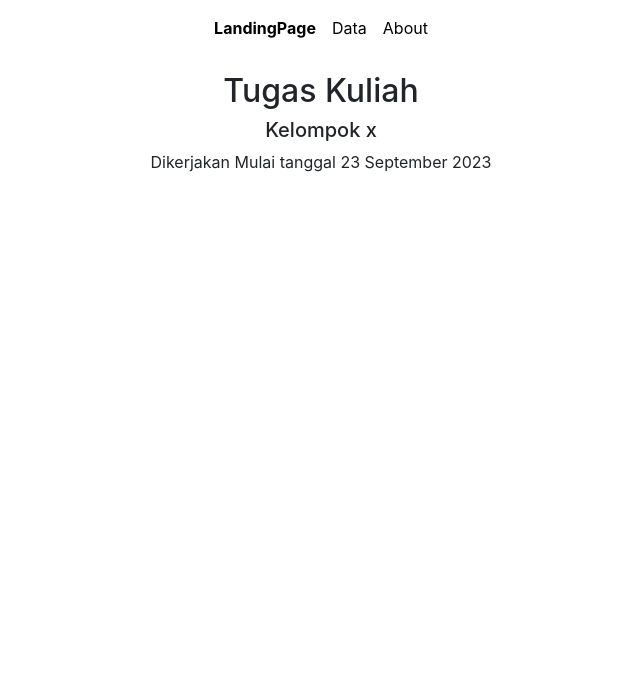
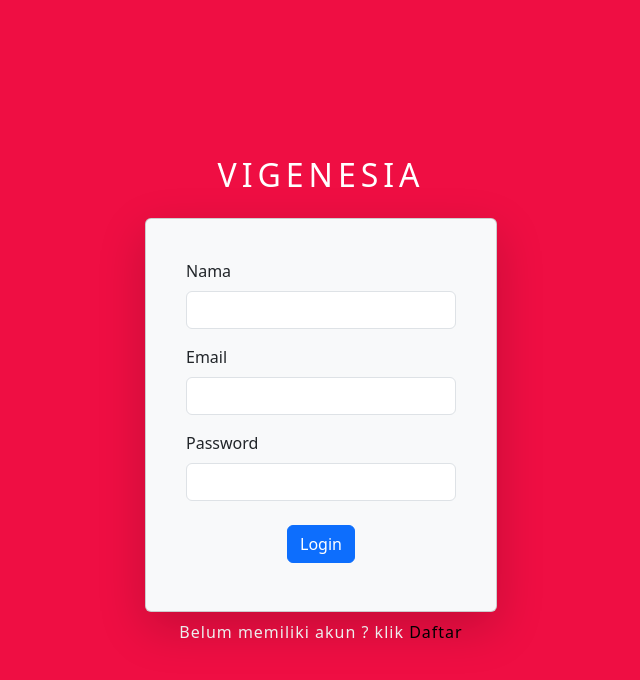
Before and after one commit to Bantas93/vigenesia-student-assignments., a React (Create React App) app: page / in a window 1280 px wide. Shown: the top 680 px of the page, without its empty margins (319-959 px from the left). Built offline with nearby package versions, Linux system fonts and the light colour scheme.

Commit message:
refactor file and code

```diff
--- a/src/App.js
+++ b/src/App.js
@@ -1,28 +1,20 @@
 import { BrowserRouter as Router, Routes, Route } from "react-router-dom";
-import "./App.css";
-import Navbar from "./Components/Navbar";
-import Dashboard from "./Components/Dashboard";
-import Data from "./Components/Data";
+// import Navbar from "./Components/Navbar";
 import Login from "./Components/Login";
-import AllData from "./Components/AllData";
+import DataUser from "./Components/DataUser";
 import DataMotivasi from "./Components/DataMotivasi";
 import UpdateData from "./Components/UpdateData";
 import UpdateMotivasi from "./Components/UpdateMotivasi";
-import About from "./Components/About";
 
 function App() {
   return (
     <Router>
       <>
-        <Navbar />
+        {/* <Navbar /> */}
         <Routes>
-          <Route path="/" element={<Dashboard />}></Route>
-          <Route path="/About" element={<About />}></Route>
-          <Route path="/Data" element={<Data />}>
-            <Route path="/Data/AllData" element={<AllData />} />
-            <Route path="/Data/DataMotivasi" element={<DataMotivasi />} />
-            <Route path="/Data/Login" element={<Login />} />
-          </Route>
+          <Route path="/DataUser" element={<DataUser />} />
+          <Route path="/DataMotivasi" element={<DataMotivasi />} />
+          <Route path="/" element={<Login />} />
           <Route path="/UpdateData" element={<UpdateData />} />
           <Route path="/UpdateMotivasi" element={<UpdateMotivasi />} />
         </Routes>
--- a/src/Components/About.js
+++ /dev/null
@@ -1,9 +0,0 @@
-const About = () => {
-  return (
-    <div className="container text-center">
-      <h1>About</h1>
-    </div>
-  );
-};
-
-export default About;
--- a/src/Components/Dashboard.js
+++ /dev/null
@@ -1,11 +0,0 @@
-const Dashboard = () => {
-  return (
-    <div className="container text-center">
-      <h2 className="mt-3">Tugas Kuliah</h2>
-      <h5>Kelompok x</h5>
-      <p>Dikerjakan Mulai tanggal 23 September 2023</p>
-    </div>
-  );
-};
-
-export default Dashboard;
--- a/src/Components/Data.js
+++ /dev/null
@@ -1,44 +0,0 @@
-import { NavLink, Outlet } from "react-router-dom";
-
-const Data = () => {
-  const navLinkStyles = ({ isActive }) => {
-    return {
-      color: isActive ? "white" : "black",
-      textDecoration: isActive ? "none" : "none",
-      opacity: isActive ? "100%" : "100%",
-      fontWeight: isActive ? "bold" : "",
-      backgroundColor: isActive ? "#212529" : "",
-      borderRadius: isActive ? "5%" : "",
-    };
-  };
-  return (
-    <>
-      <div className="container">
-        <NavLink
-          to="/Data/Login"
-          className="m-2 p-1 hov-e"
-          style={navLinkStyles}
-        >
-          Login
-        </NavLink>
-        <NavLink
-          to="/Data/AllData"
-          className="m-2 p-1 hov-e"
-          style={navLinkStyles}
-        >
-          Data User
-        </NavLink>
-        <NavLink
-          to="/Data/DataMotivasi"
-          className="m-2 p-1 hov-e"
-          style={navLinkStyles}
-        >
-          Data Motivasi
-        </NavLink>
-        <Outlet />
-      </div>
-    </>
-  );
-};
-
-export default Data;
--- a/src/Components/AllData.js
+++ b/src/Components/DataUser.js
@@ -1,7 +1,8 @@
 import React, { useState, useEffect } from "react";
 import { Link } from "react-router-dom";
+import Navbar from "./Navbar";
 
-const AllData = () => {
+const DataUser = () => {
   let [users, setUsers] = useState([]);
   useEffect(() => {
     fetch("http://www.vigenesia.org/api/user")
@@ -15,6 +16,7 @@ const AllData = () => {
   }, []);
   return (
     <div className="container-fluid">
+      <Navbar />
       <h4 className="text-center mt-3">
         Get Data dari {""}
         <Link
@@ -29,35 +31,27 @@ const AllData = () => {
         </Link>
       </h4>
       <div className="container p-5">
-        <table className="table table-striped mt-5">
+        <table className="table table-striped mt-5 text-center">
           <thead>
             <tr>
               <th className="border">No</th>
               <th className="border">Nama</th>
+              <th className="border">Email</th>
               <th className="border">Profesi</th>
-              <th className="border">Email</th>
-              <th className="border">Password</th>
-              <th className="border">Role</th>
-              <th className="border">Tgl Input</th>
-              <th className="border">Tgl Modified</th>
               <th className="border">Aksi</th>
             </tr>
           </thead>
           <tbody>
-            {users.map((user, index) => (
+            {users.map((user, no) => (
               <tr key={user.idUser}>
-                <td className="border">{index + 1}</td>
+                <td className="border">{no + 1}</td>
                 <td className="border">{user.nama}</td>
+                <td className="border">{user.email}</td>
                 <td className="border">{user.profesi}</td>
-                <td className="border">{user.email}</td>
-                <td className="border">{user.password}</td>
-                <td className="border">{user.role_id}</td>
-                <td className="border ps-3 pe-3">{user.tanggal_input}</td>
-                <td className="border ps-3 pe-3">{user.modified}</td>
-                <td className="border ps-3 pe-3">
-                  <button className="btn btn-primary m-1">
+                <td className="border  text-center">
+                  <button className="btn btn-primary">
                     <Link
-                      to="/Data/UpdateData"
+                      to="/UpdateData"
                       state={{ updateUser: user }}
                       style={{ textDecoration: "none", color: "white" }}
                     >
@@ -74,4 +68,4 @@ const AllData = () => {
   );
 };
 
-export default AllData;
+export default DataUser;
--- a/src/Components/Login.js
+++ b/src/Components/Login.js
@@ -1,15 +1,21 @@
 import { useState } from "react";
-
+import { Link } from "react-router-dom";
+// window.addEventListener("beforeunload", (ev) => {
+//   ev.preventDefault();
+//   return (
+//     (ev.returnValue = "Are you sure you want to close?"), localStorage.clear()
+//   );
+// });
 const Login = () => {
   const [nama, setNama] = useState();
   const [email, setEmail] = useState();
   const [password, setPassword] = useState();
-  const [message, setMessage] = useState();
 
   const handleNamaValue = (e) => {
     setNama(e.target.value);
   };
-  const handleEmailValue = (e) => {
+
+  let handleEmailValue = (e) => {
     setEmail(e.target.value);
   };
   const handlePasswordValue = (e) => {
@@ -17,7 +23,6 @@ const Login = () => {
   };
 
   const submit = () => {
-    console.log(submit);
     let formbody = [];
     const value1 = encodeURIComponent(nama);
     const value2 = encodeURIComponent(email);
@@ -39,54 +44,70 @@ const Login = () => {
     })
       .then((response) => response.json())
       .then((data) => {
-        setMessage(data.message);
-        console.log(message);
-        // console.log(data);
+        window.alert(data.message);
+        localStorage.setItem("user", data.data.email);
+        window.location.href = "/DataUser";
       })
       .catch((error) => {
         console.error("Error fetching data:", error);
       });
-    // window.alert(message);
   };
-
   return (
-    <div class="container">
-      <div class="row align-items-center pb-5" style={{ height: "600px" }}>
-        <div class="col"></div>
-        <div class="col d-flex justify-content-center align-items-center border border-secondary p-5">
-          <div>
-            <div class="mb-3">
-              <label class="form-label">Name</label>
+    <div className="container-fluid d-flex flex-column justify-content-center align-items-center bg-login">
+      <h2 class="d-flex text-white p-3" style={{ letterSpacing: "5px" }}>
+        VIGENESIA
+      </h2>
+      <div
+        class="card shadow-lg p-4 mb-2 bg-body-tertiary rounded"
+        style={{ width: "22rem" }}
+      >
+        <div class="card-body">
+          <div className="mb-3">
+            <label name="inputName" className="form-label ">
+              Nama
+            </label>
             <input
+              name="inputName"
               type="text"
-                class="form-control"
+              className="form-control"
               onChange={handleNamaValue}
             />
           </div>
-            <div class="mb-3">
-              <label class="form-label">Email address</label>
+          <div className="mb-3">
+            <label name="inputEmail" className="form-label">
+              Email
+            </label>
             <input
+              name="inputEmail"
               type="email"
-                class="form-control"
+              className="form-control"
               onChange={handleEmailValue}
             />
           </div>
-            <div class="mb-3">
-              <label class="form-label">Password</label>
+          <div className="mb-3">
+            <label name="inputPassword" className="form-label">
+              Password
+            </label>
             <input
+              name="inputPassword"
               type="password"
-                class="form-control"
+              className="form-control"
               onChange={handlePasswordValue}
             />
           </div>
-
-            <button class="btn btn-primary" onClick={submit}>
+          <div className="text-center">
+            <button className="btn btn-primary m-2" onClick={submit}>
               Login
             </button>
           </div>
         </div>
-        <div class="col"></div>
       </div>
+      <p className="text-white" style={{ letterSpacing: "1px" }}>
+        Belum memiliki akun ? klik{" "}
+        <Link to="#" style={{ textDecoration: "none", color: "black" }}>
+          Daftar
+        </Link>
+      </p>
     </div>
   );
 };
--- a/src/Components/Navbar.js
+++ b/src/Components/Navbar.js
@@ -9,10 +9,10 @@ const Navbar = () => {
     };
   };
   return (
-    <nav class="navbar navbar-expand-lg">
-      <div class="container justify-content-center">
+    <nav className="navbar navbar-expand-lg">
+      <div className="container justify-content-center">
         <button
-          class="navbar-toggler navbar-light"
+          className="navbar-toggler navbar-light"
           type="button"
           data-bs-toggle="collapse"
           data-bs-target="#navbarNavAltMarkup"
@@ -20,29 +20,26 @@ const Navbar = () => {
           aria-expanded="false"
           aria-label="Toggle navigation"
         >
-          <span class="navbar-toggler-icon"></span>
+          <span className="navbar-toggler-icon"></span>
         </button>
         <div
-          class="collapse navbar-collapse justify-content-center"
+          className="collapse navbar-collapse justify-content-center"
           id="navbarNavAltMarkup"
         >
-          <div class="navbar-nav text-center">
-            <NavLink to="/" style={navLinkStyles} className="m-1 p-1 hov-e">
-              LandingPage
-            </NavLink>
+          <div className="navbar-nav text-center">
             <NavLink
-              to="/Data/AllData"
+              to="/DataUser"
               style={navLinkStyles}
               className="m-1 p-1 hov-e"
             >
-              Data
+              Data User
             </NavLink>
             <NavLink
-              to="/About"
+              to="/DataMotivasi"
               style={navLinkStyles}
               className="m-1 p-1 hov-e"
             >
-              About
+              Data Motivasi
             </NavLink>
           </div>
         </div>
--- a/src/Components/UpdateMotivasi.js
+++ b/src/Components/UpdateMotivasi.js
@@ -45,7 +45,7 @@ const UpdateMotivasi = () => {
             <label class="col-form-label">Motivasi :</label>
           </div>
           <div class="col-auto">
-            <input
+            <textarea
               value={motivasi}
               class="form-control"
               onChange={setMotivasiValue}
@@ -56,7 +56,7 @@ const UpdateMotivasi = () => {
 
       <button className="btn btn-danger m-3">
         <Link
-          to="/Data/DataMotivasi"
+          to="/DataMotivasi"
           style={{ textDecoration: "none", color: "white" }}
         >
           ⬅️Back
--- a/src/index.css
+++ b/src/index.css
@@ -1,13 +1,28 @@
-body {
+/* body {
   margin: 0;
-  font-family: -apple-system, BlinkMacSystemFont, 'Segoe UI', 'Roboto', 'Oxygen',
-    'Ubuntu', 'Cantarell', 'Fira Sans', 'Droid Sans', 'Helvetica Neue',
+  font-family: -apple-system, BlinkMacSystemFont, "Segoe UI", "Roboto", "Oxygen",
+    "Ubuntu", "Cantarell", "Fira Sans", "Droid Sans", "Helvetica Neue",
     sans-serif;
   -webkit-font-smoothing: antialiased;
   -moz-osx-font-smoothing: grayscale;
+} */
+
+/* code {
+  font-family: source-code-pro, Menlo, Monaco, Consolas, "Courier New",
+    monospace;
+} */
+
+.bg-login {
+  height: 100vh;
+  background-color: #ef0e43;
 }
 
-code {
-  font-family: source-code-pro, Menlo, Monaco, Consolas, 'Courier New',
-    monospace;
+.hov:hover {
+  border-radius: 5%;
+  background-color: #edf1fd1d;
 }
+
+.hov-e:hover {
+  border-radius: 5%;
+  background-color: #00000034;
+}
```
Also changed, not shown: src/App.css (deleted, +0 -47 lines), src/Components/DataMotivasi.js (+4 -5 lines), src/Components/UpdateData.js (+3 -124 lines), src/logo.svg (deleted). Lines whose indentation alone changed are shown as unchanged.
